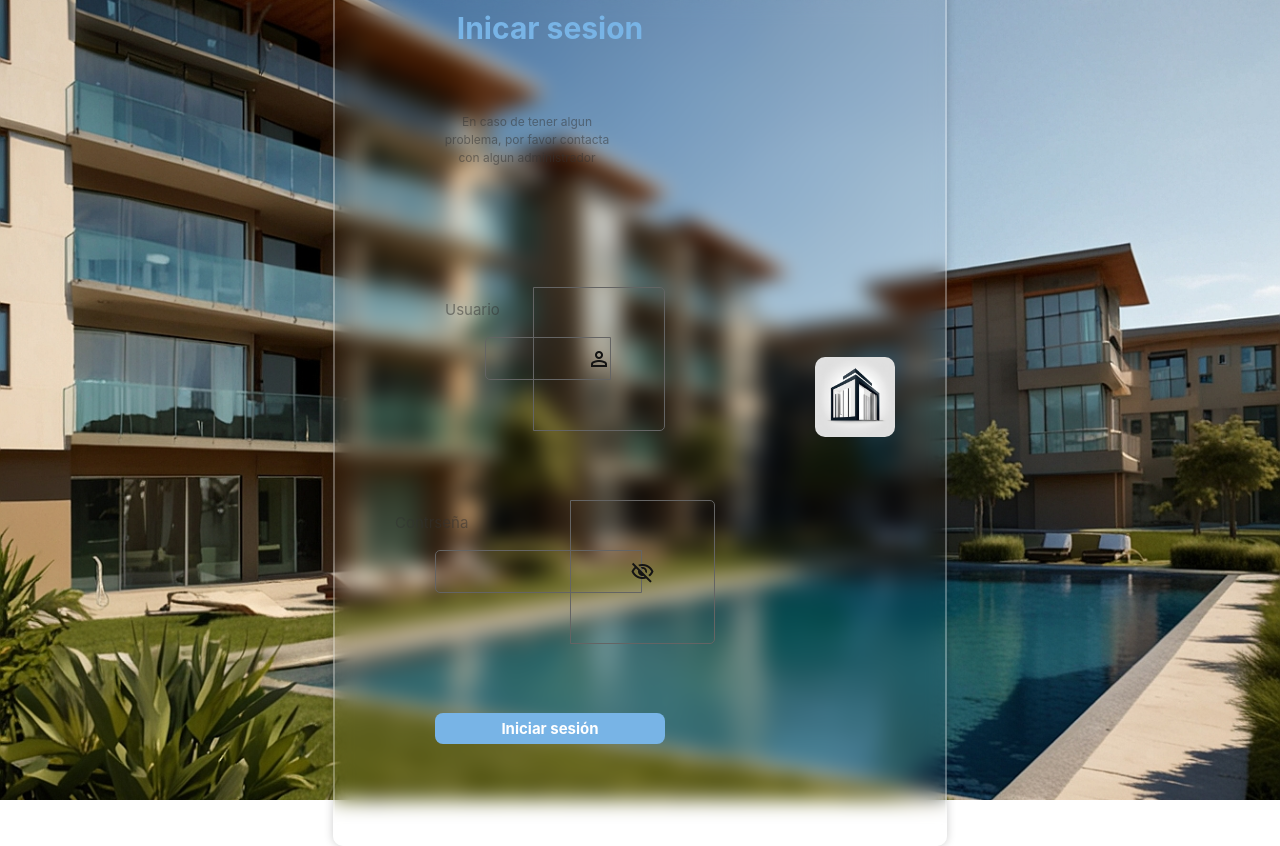
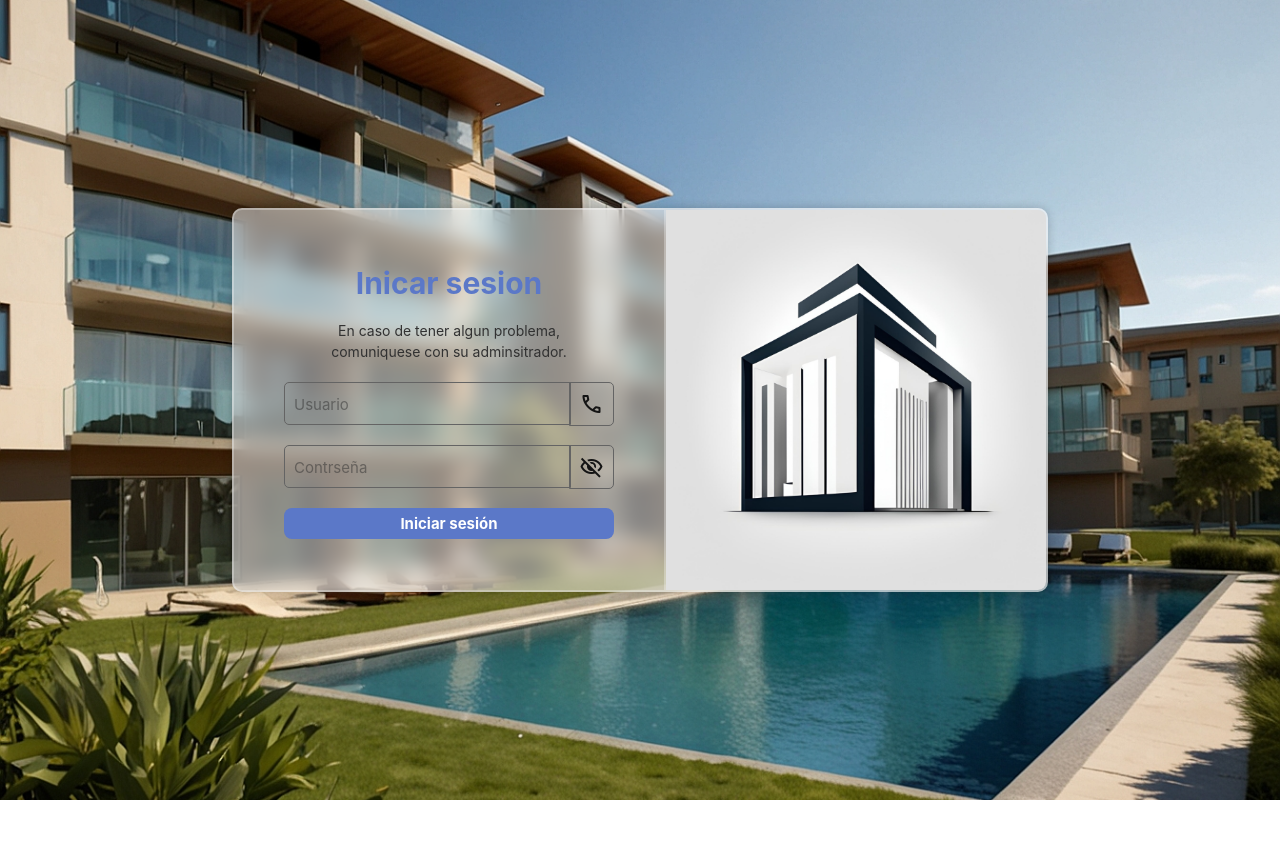
Before and after one commit to FrancitiX/stCondominio, a React (Vite) app: page / in a window 1280 px wide. After the commit the page ends 800 px from the top, so only its background shows below. Built offline with nearby package versions, Linux system fonts and the light colour scheme.

Commit message:
Actualizacion

```diff
--- a/index.html
+++ b/index.html
@@ -2,23 +2,35 @@
 <html lang="en">
   <head>
     <meta charset="UTF-8" />
-    <link
-      rel="icon"
-      type="image/png"
-      href="favicon-96x96.png"
-      sizes="96x96"
-    />
+    <link rel="icon" type="image/png" href="favicon-96x96.png" sizes="96x96" />
     <link rel="icon" type="image/svg+xml" href="favicon.svg" />
     <link rel="shortcut icon" href="favicon.ico" />
-    <link
-      rel="apple-touch-icon"
-      sizes="180x180"
-      href="apple-touch-icon.png"
-    />
+    <link rel="apple-touch-icon" sizes="180x180" href="apple-touch-icon.png" />
     <link rel="manifest" href="site.webmanifest" />
     <meta name="viewport" content="width=device-width, initial-scale=1.0" />
 
     <title>SIFTX</title>
+
+    <link
+      rel="stylesheet"
+      href="https://fonts.googleapis.com/css2?family=Material+Symbols+Outlined:opsz,wght,FILL,GRAD@24,400,0,0&icon_names=visibility"
+    />
+    <link
+      rel="stylesheet"
+      href="https://fonts.googleapis.com/css2?family=Material+Symbols+Outlined:opsz,wght,FILL,GRAD@24,400,0,0&icon_names=visibility_off"
+    />
+    <link
+      rel="stylesheet"
+      href="https://fonts.googleapis.com/css2?family=Material+Symbols+Outlined:opsz,wght,FILL,GRAD@24,400,0,0&icon_names=person"
+    />
+    <link
+      rel="stylesheet"
+      href="https://fonts.googleapis.com/css2?family=Material+Symbols+Outlined:opsz,wght,FILL,GRAD@24,400,0,0&icon_names=person"
+    />
+    <link
+      rel="stylesheet"
+      href="https://fonts.googleapis.com/css2?family=Material+Symbols+Outlined:opsz,wght,FILL,GRAD@24,400,0,0&icon_names=lock"
+    />
   </head>
   <body>
     <div id="root"></div>
--- a/src/components/Inputs.jsx
+++ b/src/components/Inputs.jsx
@@ -104,4 +104,33 @@ const InputDefault = ({ type, name, id, placeHolder, req }) => {
   );
 };
 
-  export { InputDefault, InputMedio, InputUser, InputPassword, Selector };
+const InputCell = ({ type, name, id, placeHolder, req }) => {
+  const [value, setValue] = useState("");
+
+  return (
+    <div className={style.inputContain}>
+      <input
+        className={style.inputSession}
+        type={type}
+        name={name}
+        id={id}
+        required={req ? true : undefined}
+        value={value}
+        onChange={(e) => setValue(e.target.value)}
+      />
+      <div className={style.passwordVisible}>
+        <span className="material-symbols-outlined">call</span>
+      </div>
+      <label htmlFor={id}>{placeHolder}</label>
+    </div>
+  );
+};
+
+export {
+  InputDefault,
+  InputMedio,
+  InputUser,
+  InputPassword,
+  Selector,
+  InputCell,
+};
--- a/src/index.css
+++ b/src/index.css
@@ -70,6 +70,12 @@ html {
   scroll-behavior: smooth;
 }
 
+.center {
+  display: flex;
+  justify-content: center;
+  align-items: center;
+}
+
 /* a {
   font-weight: 500;
   color: #646cff;
--- a/src/styles/Sesion.module.css
+++ b/src/styles/Sesion.module.css
@@ -1,14 +1,12 @@
 
 .form_container {
+    min-height: 100vh;
+    height: 100vh;
     width: 100%;
     display: flex;
     justify-content: center;
     align-items: center;
     text-align: center;
-    min-height: 100vh;
-    height: 100vh;
-    width: 100%;
-    min-height: 100vh;
     background-image: url('./../assets/fondo_01.jpg');
     background-position: center;
     background-repeat: no-repeat;
@@ -17,48 +15,52 @@
 
 .form_data {
     min-height: 200px;
-
     display: flex;
     justify-content: center;
     align-items: center;
-    background-color: rgba(250, 250, 250, o.5);
+    background: rgba(250, 250, 250, 0.5);
     backdrop-filter: blur(10px);
     border: 2px solid rgba(255, 255, 255, 0.3);
     box-shadow: 0px 0px 10px var(--shadow);
     border-radius: 10px;
+    overflow: hidden;
 }
 
-.form_data div {
+.form_left {
     padding: 50px;
 }
 
 .form_data form {
-
     width: 330px;
     max-width: 400px;
 }
 
+.form_right {
+    position: relative;
+    height: 380px;
+    border-left: 2px solid rgba(255, 255, 255, 0.3);
+}
+
 .logo {
-    width: 80px;
-    aspect-ratio: 1 / 1;
-    border-radius: 10px;
+    height: 100%;
+    aspect-ratio: 1;
 }
 
 .title {
-    color: var(--detail3);
+    color: rgb(91, 120, 200);
     font-size: 30px;
     margin: 0px 0px;
 }
 
 .helpText {
     width: 80%;
-    font-size: 12px;
+    font-size: 14px;
     text-align: center;
-    color: var(--text3);
+    color: rgb(50, 50, 50);
     margin-bottom: 20px;
 }
 
-.next {
+.button {
     border-radius: 8px;
     border: 1px solid transparent;
     padding: 5px 10px;
@@ -67,7 +69,7 @@
     font-weight: 700;
     font-family: inherit;
     color: rgb(255, 255, 255);
-    background: var(--detail3);
+    background: rgb(91, 120, 200);
     outline: none;
     cursor: pointer;
     transition: border-color 0.25s;
@@ -84,12 +86,12 @@
     transition: border-color 0.25s;
 }
 
-.buttonSesion:focus,
+/* .buttonSesion:focus,
 .buttonSesion:focus-visible {
     outline: 4px auto -webkit-focus-ring-color;
-}
+} */
 
-.next:hover {
+.button:hover {
     background: var(--specialText);
 }
 
--- a/src/views/Login.jsx
+++ b/src/views/Login.jsx
@@ -1,7 +1,7 @@
 import React from "react";
 import { useNavigate } from "react-router-dom";
 import styles from "./../styles/Sesion.module.css";
-import { InputUser, InputPassword } from "./../components/Inputs";
+import { InputCell, InputPassword } from "./../components/Inputs";
 import classNames from "classnames";
 
 function Login() {
@@ -15,19 +15,19 @@ function Login() {
     <>
       <div className={styles.form_container}>
         <div className={styles.form_data}>
-          <div>
+          <div className={styles.form_left}>
             <h1 className={styles.title}>Inicar sesion</h1>
             <form>
               <div className="center">
                 <p className={styles.helpText}>
-                  En caso de tener algun problema, por favor contacta con algun administrador
+                En caso de tener algun problema, comuniquese con su adminsitrador.
                 </p>
               </div>
 
               <div className={styles.form_group}>
-                <InputUser
-                  type="text"
-                  name="user"
+                <InputCell
+                  type="tel"
+                  name="Número de celular"
                   id="userInput"
                   placeHolder="Usuario"
                   req={true}
@@ -42,7 +42,7 @@ function Login() {
 
               <div>
                 <button
-                  className={classNames(styles.buttonSesion, styles.next)}
+                  className={classNames(styles.button)}
                   type="button"
                   onClick={Home}
                 >
@@ -51,7 +51,7 @@ function Login() {
               </div>
             </form>
           </div>
-          <div>
+          <div className={styles.form_right}>
             <img className={styles.logo} src="Logo.png" alt="logo" />
           </div>
         </div>
```
Also changed, not shown: src/assets/fondo_03.jpg (added). Lines whose indentation alone changed are shown as unchanged.
